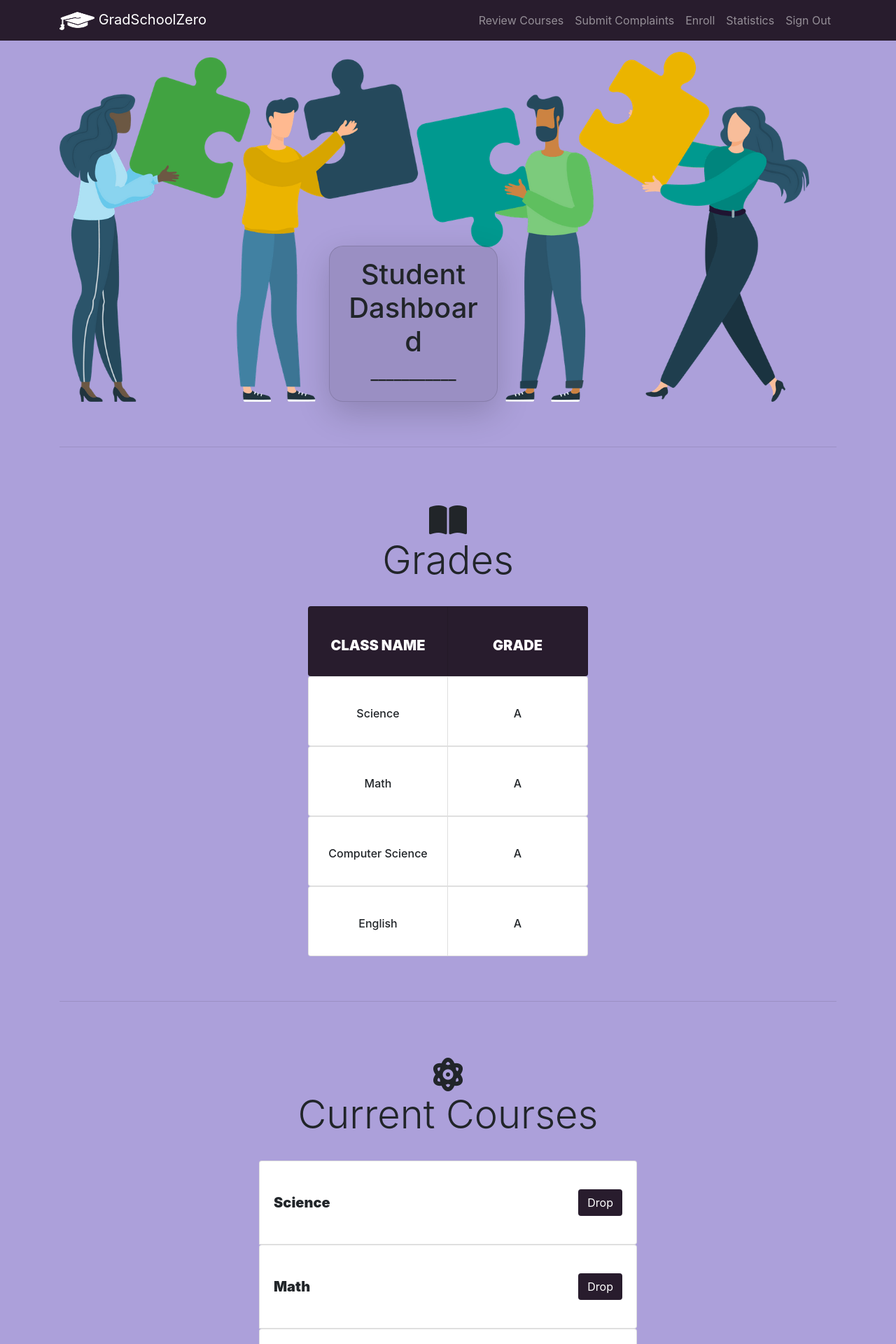
After one commit to jvberdec/Project_TeamT_CSC322, a Python web app: template flask/templates/student_dash.html in a window 1280 px wide. The commit adds this page. Shown: the top 1920 px of the page at 70% size. Run offline with Jinja, Linux system fonts and the light colour scheme; the template is opened without the code that fills it, so the values that code supplies are empty; some libraries are stand-ins or nearby versions.

Commit message:
student dashboard UI

```diff
--- a/flask/Pages.py
+++ b/flask/Pages.py
@@ -50,7 +50,7 @@ def instructor_app():
 
 @app.route("/student_dash")
 def student_dash():
-    return "Student Dashboard"
+    return render_template('student_dash.html', title='Student Dashboard')
 
 
 @app.route("/instructor_dash")
--- a/flask/static/css/main.css
+++ b/flask/static/css/main.css
@@ -139,9 +139,45 @@ html,body {
     line-height: 1;
 }
 .featurette-divider {
-    margin: 6rem 0; /* Space out the Bootstrap <hr> more */
+    margin: 4rem 0; /* Space out the Bootstrap <hr> more */
 }
 
 .bg-blur {
   background-color: rgba(0, 0, 0, 0.1);
 }
+
+.student-container .row{
+  height: 500px;
+  background-image: url("../images/Team\ sm.png");
+  background-repeat: no-repeat;
+  background-size: contain;
+}
+.welcome-card {
+  width: 241px;
+  border-radius: 20px;
+}
+
+.container_ul{
+  display: flex;
+  justify-content: center;
+}
+
+.modified_li {
+  display: inline-block;
+  height: 100px;
+  width: 200px;
+  text-align:center;
+  padding: auto !important;
+}
+
+li.list-group-item{
+  padding: 40px 20px !important;
+}
+
+.strong_font{
+  font-weight: 900;
+}
+
+.medium_font{
+  font-weight: 500;
+}
--- /dev/null
+++ b/flask/templates/student_dash.html
@@ -0,0 +1,122 @@
+{% extends "base.html" %}
+
+{% block navbar %}
+    <a class="nav-item nav-link" href="#">Review Courses</a>
+    <a class="nav-item nav-link" href="#">Submit Complaints</a>
+    <a class="nav-item nav-link" href="#">Enroll</a>
+    <a class="nav-item nav-link" href="/">Statistics</a>
+    <a class="nav-item nav-link" href="{{url_for('login')}}">Sign Out</a>
+{% endblock %}
+
+{% block content %}
+<div class="container marketing">
+
+    <div class="container about-container mt-3" >
+        <div class="row justify-content-center align-items-end">
+            <div class="col-sm-4 ">
+                <div class="animate__animated animate__bounce animate__fast card bg-blur shadow-lg welcome-card p-3">
+                    <div class="card-heading">
+                        <h1 class="text-center">Student Dashboard</h1>
+                        <h4 class="text-center">___________</h4>
+                    </div>
+                </div>
+            </div>
+        </div>
+    </div>
+
+    <hr class="featurette-divider">
+
+    <div class="pricing-header px-3 py-3 pb-md-4 mx-auto text-center">
+        <i class="fas fa-book-open fa-3x"></i>
+        <h1 class="display-4">Grades</h1>
+    </div>
+
+    <div class="container">
+        <ul class="list-group list-group-horizontal-xl container_ul">
+            <li class="list-group-item modified_li lead strong_font bg-ebony text-white">CLASS NAME</li>
+            <li class="list-group-item modified_li lead strong_font bg-ebony text-white">GRADE</li>
+        </ul>
+        <ul class="list-group list-group-horizontal-xl container_ul">
+            <li class="list-group-item modified_li medium_font">Science</li>
+            <li class="list-group-item modified_li medium_font">A</li>
+        </ul>
+        <ul class="list-group list-group-horizontal-xl container_ul">
+            <li class="list-group-item modified_li medium_font">Math</li>
+            <li class="list-group-item modified_li medium_font">A</li>
+        </ul>
+        <ul class="list-group list-group-horizontal-xl container_ul">
+            <li class="list-group-item modified_li medium_font">Computer Science</li>
+            <li class="list-group-item modified_li medium_font">A</li>
+        </ul>
+        <ul class="list-group list-group-horizontal-xl container_ul">
+            <li class="list-group-item modified_li medium_font">English</li>
+            <li class="list-group-item modified_li medium_font">A</li>
+        </ul>
+    </div>
+
+    <hr class="featurette-divider">
+
+    <div class="pricing-header px-3 py-3 pb-md-4 mx-auto text-center">
+        <i class="fas fa-atom fa-3x"></i>
+        <h1 class="display-4">Current Courses</h1>
+    </div>
+
+    <div class="container">
+        <ul class="list-group list-group-horizontal-sm container_ul">
+            <li class="list-group-item d-flex justify-content-between align-items-center lead strong_font" style="width: 50%">
+                <span class="text-left">Science</span>
+                <button class="btn text-white bg-ebony">Drop</button>
+            </li>
+        </ul>
+        <ul class="list-group list-group-horizontal-sm container_ul">
+            <li class="list-group-item d-flex justify-content-between align-items-center lead strong_font" style="width: 50%">
+                <span class="text-left">Math</span>
+                <button class="btn text-white bg-ebony">Drop</button>
+            </li>
+        </ul>
+        <ul class="list-group list-group-horizontal-sm container_ul">
+            <li class="list-group-item d-flex justify-content-between align-items-center lead strong_font" style="width: 50%">
+                <span class="text-left">Computer Science</span>
+                <button class="btn text-white bg-ebony">Drop</button>
+            </li>
+        </ul>
+        <ul class="list-group list-group-horizontal-sm container_ul">
+            <li class="list-group-item d-flex justify-content-between align-items-center lead strong_font" style="width: 50%">
+                <span class="text-left">English</span>
+                <button class="btn text-white bg-ebony">Drop</button>
+            </li>
+        </ul>
+    </div>
+
+    <hr class="featurette-divider">
+
+    <div class="pricing-header px-3 py-3 pb-md-4 mx-auto text-center">
+        <i class="fas fa-exclamation-circle fa-3x"></i>
+        <h1 class="display-4">Warnings</h1>
+    </div>
+
+    <div class="container">
+        <ul class="list-group list-group-horizontal-sm container_ul">
+            <li class="list-group-item list-group-item-warning d-flex justify-content-between align-items-center lead medium_font" style="width: 50%">
+                <span class="text-left">Missed Midterm for Science</span>
+            </li>
+        </ul>
+        <ul class="list-group list-group-horizontal-sm container_ul">
+            <li class="list-group-item list-group-item-warning d-flex justify-content-between align-items-center lead medium_font" style="width: 50%">
+                <span class="text-left">Missed Computer Science Class 5 times</span>
+            </li>
+        </ul>
+        <ul class="list-group list-group-horizontal-sm container_ul">
+            <li class="list-group-item list-group-item-warning d-flex justify-content-between align-items-center lead medium_font" style="width: 50%">
+                <span class="text-left">WARNINGS WARNINGS WARNINGS</span>
+            </li>
+        </ul>
+        <ul class="list-group list-group-horizontal-sm container_ul">
+            <li class="list-group-item list-group-item-warning d-flex justify-content-between align-items-center lead medium_font" style="width: 50%">
+                <span class="text-left">MORE WARNINGS MORE WARNINGS</span>
+            </li>
+        </ul>
+    </div>
+
+</div>
+{% endblock content %}
```
Also changed, not shown: flask/static/images/Team sm.png (added).
